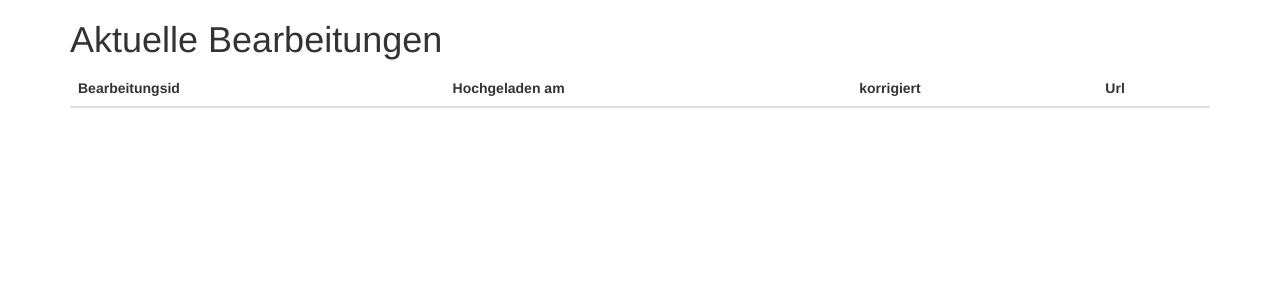
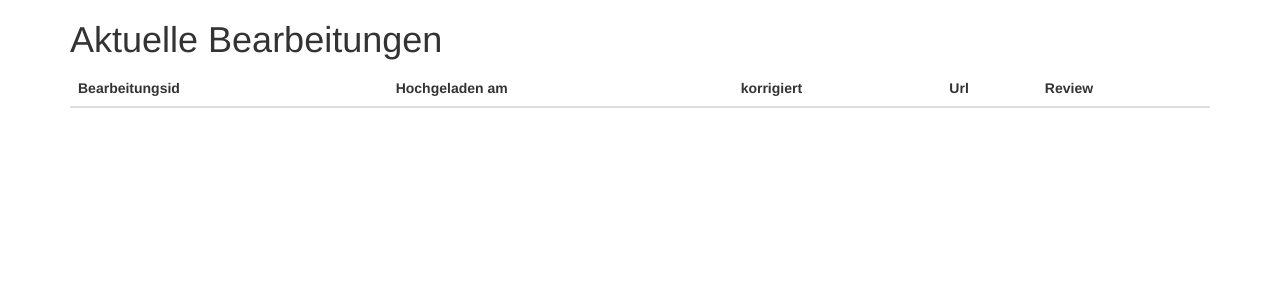
Before and after one commit to Nicholas42/zirkel-website, a Flask app: template app/templates/review/index.html in a window 1280 px wide. Shown: the top 300 px of the page. Run offline with Flask 2, Linux system fonts and the light colour scheme; the template is opened without the code that fills it, so the values that code supplies are empty; some libraries are stand-ins or nearby versions.

Commit message:
Added link to review a submission.

```diff
--- a/app/review/routes.py
+++ b/app/review/routes.py
@@ -21,7 +21,7 @@ def submissions():
 
 @bp.route("/review", methods=["GET", "POST"])
 def review():
-    form = ReviewUploadForm()
+    form = ReviewUploadForm(submission_id=request.args.get("submission_id", None))
     if form.validate_on_submit():
         filename = reviews.save(request.files["review_file"])
         fileurl = reviews.url(filename)
--- a/app/templates/review/index.html
+++ b/app/templates/review/index.html
@@ -8,6 +8,7 @@
         <th>Hochgeladen am</th>
         <th>korrigiert</th>
         <th>Url</th>
+        <th>Review</th>
         </thead>
         <tbody>
         {% if submissions %}
@@ -17,6 +18,7 @@
                     <td>{{ sub.upload_time }}</td>
                     <td>{% if sub.review is not none %}{{ sub.review.reviewer.username }}{% else %}Nein{% endif %}</td>
                     <td><a href="{{ sub.fileurl }}">Datei</a></td>
+                    <td><a href="/review?submission_id={{ sub.id }}">Review</a></td>
                 </tr>
             {% endfor %}
         {% endif %}
```
